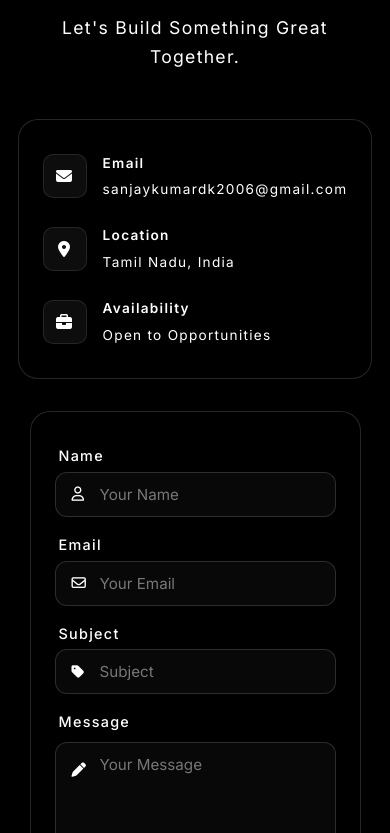
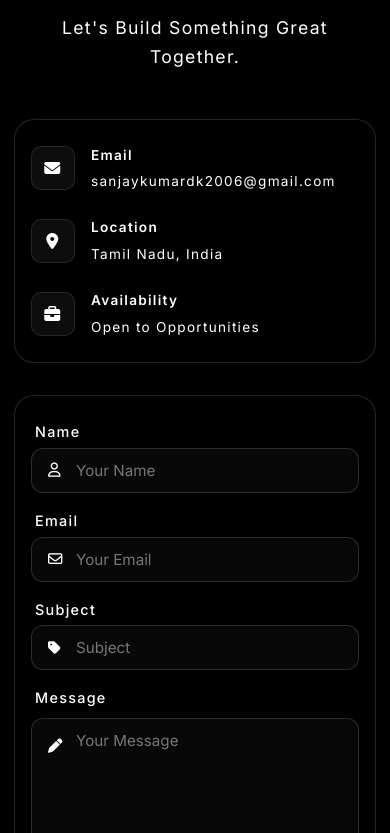
Before and after one commit to sanjaykumardk2006/Sanjaykumar, a React (Vite) app: page / in a window 390 px wide. Shown: the part 6291-7124 px from the top of the page. Built offline with nearby package versions, Linux system fonts and the light colour scheme.

Commit message:
edited contact page card layout

```diff
--- a/src/components/Contact/Contact.css
+++ b/src/components/Contact/Contact.css
@@ -23,7 +23,7 @@
 }
 
 .contact-cards-container {
-  max-width: 1050px;
+  max-width: 900px;
   margin: 40px auto 0;
   display: flex;
   justify-content: center;
@@ -52,7 +52,7 @@
   border: 1px solid rgba(255, 255, 255, 0.15);
   border-radius: 20px;
   box-shadow: 0 10px 40px rgba(0, 0, 0, 0.6);
-  padding: 40px;
+  padding: 32px;
   transition: transform 0.3s ease, border-color 0.3s ease, box-shadow 0.3s ease;
 }
 
@@ -237,12 +237,25 @@
   background: #ffffff;
 }
 
-@media (max-width: 800px) {
+@media (max-width: 900px) {
   .contact-cards-container {
     flex-direction: column;
+    gap: 32px;
+  }
+
+  .contact-col-left,
+  .contact-col-right {
+    flex: 1 1 auto;
+    width: 100%;
   }
 
   .contact-card {
     padding: 32px 24px;
   }
 }
+
+@media (max-width: 480px) {
+  .contact-card {
+    padding: 24px 16px;
+  }
+}
```
